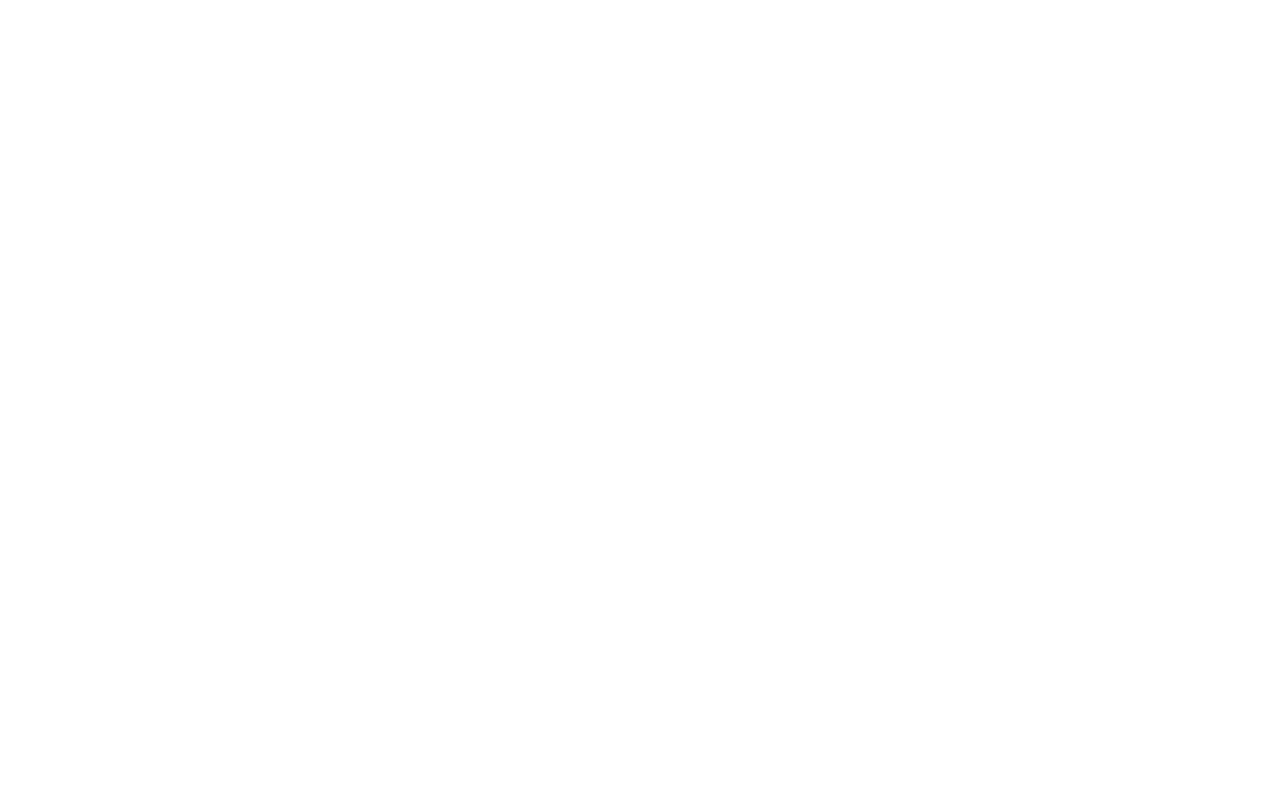
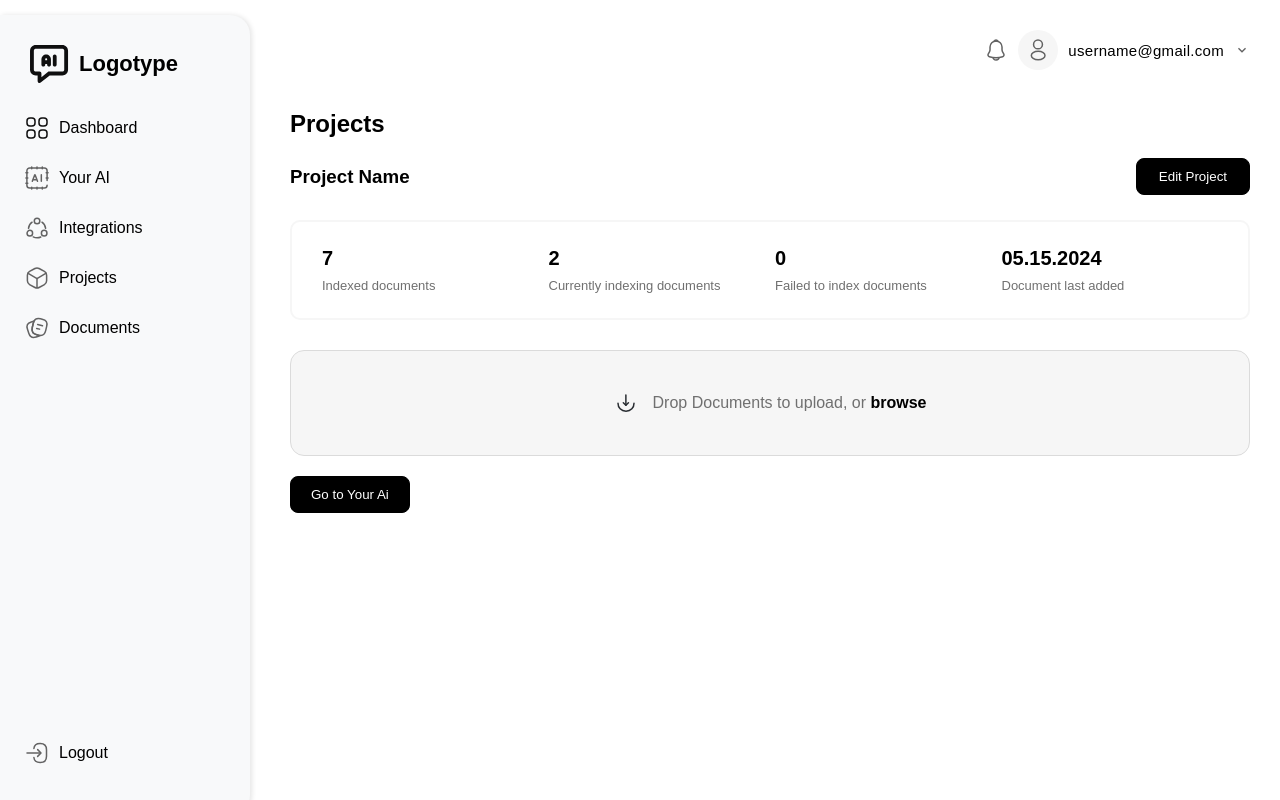
Before and after one commit to GurmanVIT/AI_dashboard, a React (Create React App) app: page /Dashboard in a window 1280 px wide. Before the commit this address had no page. Built offline with nearby package versions, Linux system fonts and the light colour scheme.

Commit message:
new code

```diff
--- a/src/App.js
+++ b/src/App.js
@@ -45,7 +45,7 @@
 
 
           <Route element={<SidebarCommon />}>
-            <Route path="ProjectEdit" element={<ProjectEdit />} />
+            <Route path="/Dashboard" element={<ProjectEdit />} />
             <Route path="YourAi" element={<YourAi />} />
             <Route path="Integrations" element={<Integrations />} />
             <Route path="Project" element={<Project />} />
--- a/src/component/ProjectEdit/ProjectEdit.js
+++ b/src/component/ProjectEdit/ProjectEdit.js
@@ -59,7 +59,7 @@
             </div>
 
             <div className="your_ai_btn">
-                <Button>Go to Your Ai</Button>
+                <Button onClick={() => navigation('/YourAi')}>Go to Your Ai</Button>
             </div>
         </div >
     );
--- a/src/component/Sidebar/Sidebar.js
+++ b/src/component/Sidebar/Sidebar.js
@@ -43,7 +43,7 @@
         <nav className="nav-menu">
           <ul>
             <li>
-              <NavLink to="/ProjectEdit" activeClassName="active">
+              <NavLink to="/Dashboard" activeClassName="active">
                 <img src={dashboard_icon} alt="dashboard_icon" />{" "}
                 <span>Dashboard</span>
               </NavLink>
--- a/src/component/Sidebar/Sidebar.scss
+++ b/src/component/Sidebar/Sidebar.scss
@@ -101,6 +101,7 @@
         text-align: center;
 
         .logout_div {
+            cursor: pointer;
             display: flex;
             align-items: center;
             gap: 10px;
--- a/src/component/SignUp/SignUp.js
+++ b/src/component/SignUp/SignUp.js
@@ -59,7 +59,7 @@
               </Form.Group>
               {/* <p>Forgot Account?</p> */}
               <div className="next_btn">
-                <Button onClick={() => { navigation() }}>Next</Button>
+                <Button onClick={() => { navigation("/Otp") }}>Next</Button>
                 <img src={next_icon} alt="next_icon" />
               </div>
               <div class="separator">
```
